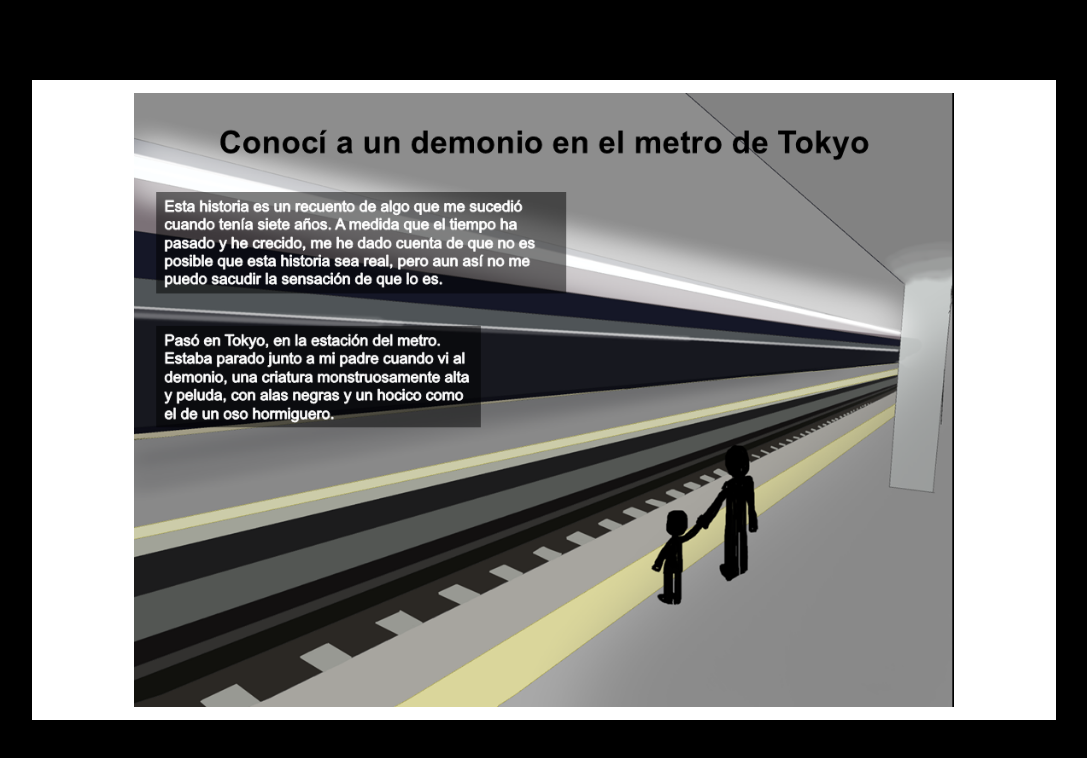
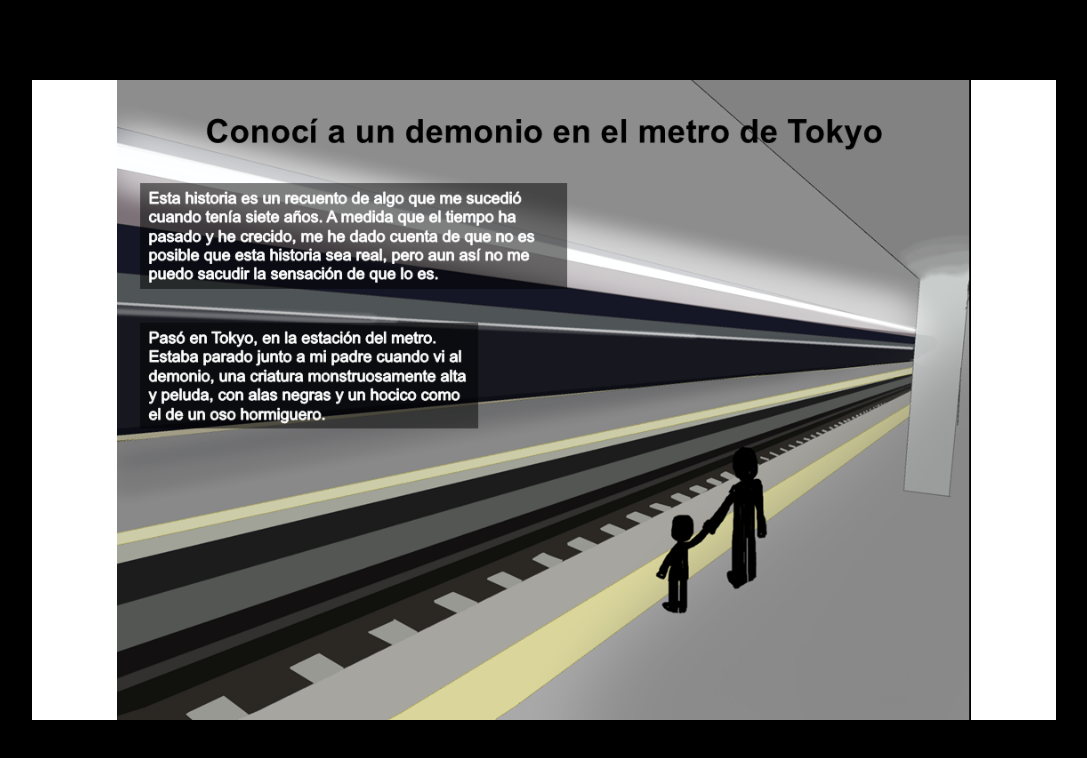
Before and after one commit to SEatUADY/conoci-a-un-demonio-en-el-metro-de-tokyo, a plain HTML site: page index.html in a window 1280 px wide. Shown: the whole page, without its empty margins (96-1183 px from the left). Drawn offline with Linux system fonts and the light colour scheme.

Commit message:
Update index.html

```diff
--- a/index.html
+++ b/index.html
@@ -7,7 +7,7 @@
     <style>
         body {
             font-family: Arial, sans-serif;
-            background-color: black; /* Fondo negro en pantalla completa */
+            background-color: black; /* Fondo negro para pantalla completa */
             display: flex;
             justify-content: center;
             align-items: center;
@@ -19,7 +19,8 @@
 
         .book-container {
             width: 80vw;
-            height: 80vh;
+            height: 60vw; /* Ajustado para una proporción de 4:3 */
+            max-height: 80vh;
             background-color: white;
             box-shadow: 0 0 10px rgba(0, 0, 0, 0.2);
             overflow: hidden;
@@ -43,8 +44,10 @@
         }
 
         .page img {
-            width: 80%;
+            width: 100%;
             height: auto;
+            max-height: 100%;
+            object-fit: contain;
         }
 
         .clickable-area {
@@ -69,13 +72,13 @@
 
 <div class="book-container" id="bookContainer">
     <div class="page active" id="page1">
-        <img src="1uno.PNG" alt="Página 1">
+        <img src="1uno.png" alt="Página 1">
     </div>
     <div class="page" id="page2">
-        <img src="Escena2.PNG" alt="Página 2">
+        <img src="Escena2.png" alt="Página 2">
     </div>
     <div class="page" id="page3">
-        <img src="Escena3.PNG" alt="Página 3">
+        <img src="Escena3.png" alt="Página 3">
     </div>
 
     <!-- Áreas clicables para cambiar de página -->
```
